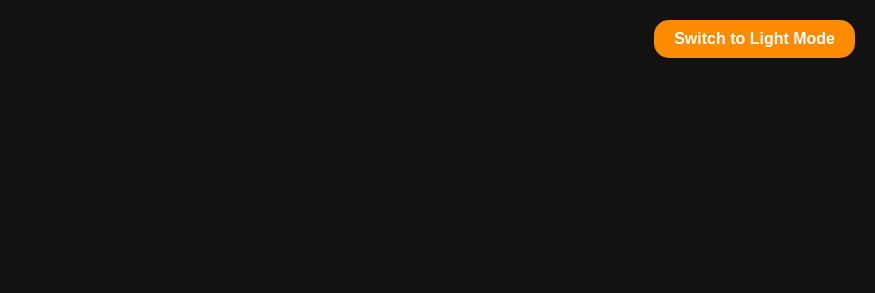
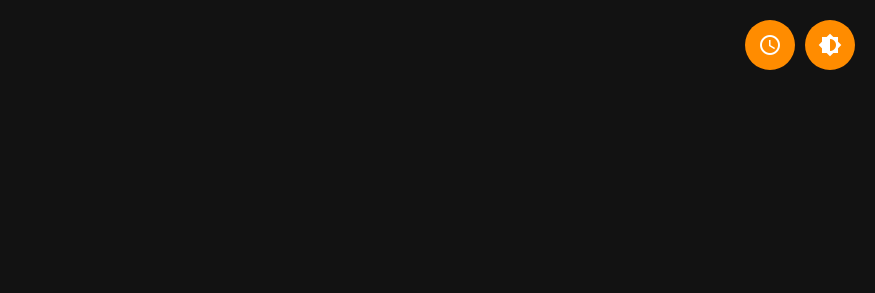
Before and after one commit to Wized1/Clock, a plain HTML site: page index.html in a window 1280 px wide. Shown: the top 293 px of the page, without its empty margins (405-1280 px from the left). Drawn offline with Linux system fonts and the light colour scheme.

Commit message:
Update index.html

```diff
--- a/index.html
+++ b/index.html
@@ -3,7 +3,9 @@
 <head>
     <meta charset="UTF-8">
     <meta name="viewport" content="width=device-width, initial-scale=1.0">
-    <title>Endroid Clock</title>
+    <title>Digital Clock</title>
+    <!-- Include Google Material Icons -->
+    <link href="https://fonts.googleapis.com/icon?family=Material+Icons" rel="stylesheet">
     <style>
         /* Dark mode default styles */
         body {
@@ -68,23 +70,41 @@
             color: #FF8C00; /* Orange for the colon */
         }
 
-        .toggle-btn {
+        /* Buttons with circular shape */
+        .button-container {
             position: absolute;
             top: 20px;
             right: 20px;
+            display: flex; /* Horizontal layout */
+            gap: 10px; /* Space between the buttons */
+        }
+
+        .toggle-btn,
+        .analog-btn {
             background-color: #FF8C00; /* Accent color */
             color: white;
             border: none;
-            padding: 10px 20px;
-            border-radius: 15px;
+            padding: 15px; /* Increased padding for circular shape */
+            font-size: 16px;
+            border-radius: 50%; /* Makes the buttons circular */
             cursor: pointer;
-            font-size: 16px;
-            font-weight: bold;
             transition: background-color 0.3s ease;
+            display: flex;
+            justify-content: center;
+            align-items: center;
+            width: 50px; /* Fixed width for circular shape */
+            height: 50px; /* Fixed height for circular shape */
+            text-align: center;
         }
 
-        .toggle-btn:hover {
+        .toggle-btn:hover,
+        .analog-btn:hover {
             background-color: #FF6F00;
+        }
+
+        .material-icons {
+            vertical-align: middle;
+            font-size: 24px; /* Slightly increased icon size */
         }
 
         /* Light mode styles */
@@ -112,7 +132,17 @@
     </style>
 </head>
 <body>
-    <button class="toggle-btn" id="toggleBtn">Switch to Light Mode</button>
+    <div class="button-container">
+        <!-- Analog Clock Button -->
+        <button class="analog-btn" onclick="window.location.href='analog.html'">
+            <span class="material-icons">access_time</span> <!-- Clock Icon -->
+        </button>
+
+        <!-- Theme Toggle Button -->
+        <button class="toggle-btn" id="toggleBtn">
+            <span class="material-icons">brightness_6</span> <!-- Sun/Moon Icon for Dark/Light Mode -->
+        </button>
+    </div>
 
     <div class="clock">
         <div class="time" id="time">
@@ -157,7 +187,7 @@
         if (currentTheme) {
             document.body.classList.add(currentTheme);
             document.querySelector('.clock').classList.add(currentTheme);
-            document.getElementById('toggleBtn').textContent = currentTheme === 'light-mode' ? 'Switch to Dark Mode' : 'Switch to Light Mode';
+            document.getElementById('toggleBtn').innerHTML = `<span class="material-icons">brightness_4</span>`; // Moon Icon for Dark Mode
         }
 
         // Toggle between light and dark mode and store the choice in localStorage
@@ -168,12 +198,12 @@
                 document.body.classList.remove('light-mode');
                 document.querySelector('.clock').classList.remove('light-mode');
                 localStorage.setItem('theme', 'dark-mode');
-                toggleBtn.textContent = 'Switch to Light Mode';
+                toggleBtn.innerHTML = `<span class="material-icons">brightness_6</span>`; // Sun Icon for Light Mode
             } else {
                 document.body.classList.add('light-mode');
                 document.querySelector('.clock').classList.add('light-mode');
                 localStorage.setItem('theme', 'light-mode');
-                toggleBtn.textContent = 'Switch to Dark Mode';
+                toggleBtn.innerHTML = `<span class="material-icons">brightness_4</span>`; // Moon Icon for Dark Mode
             }
         });
     </script>
```
